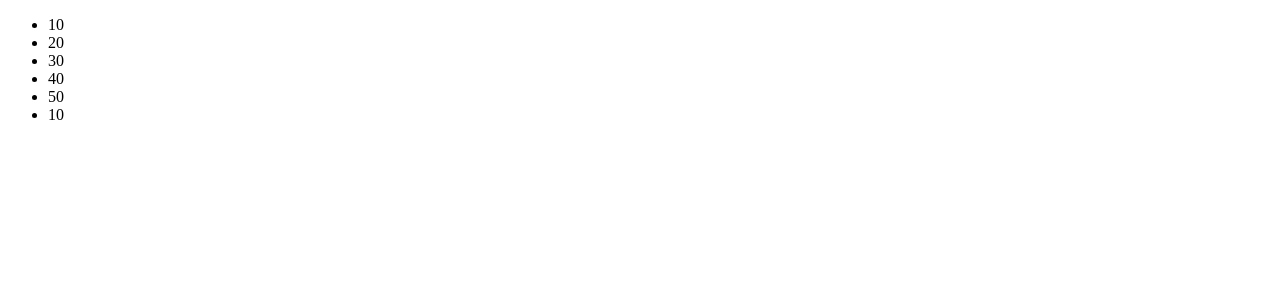
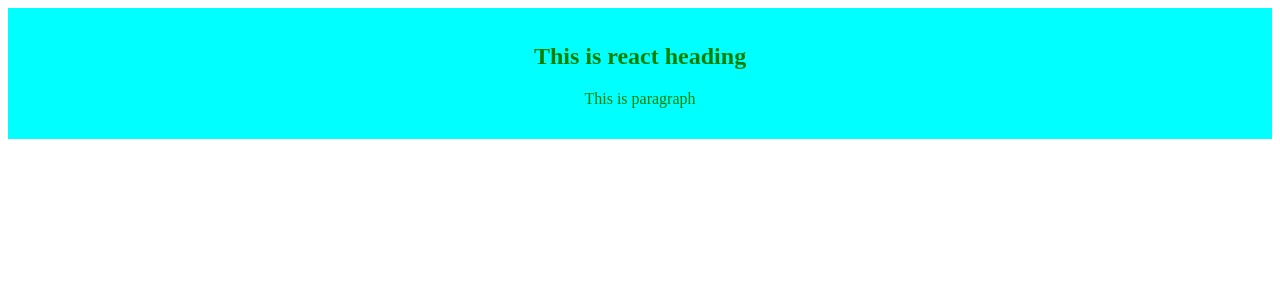
Before and after one commit to Sivakumar-U/UI_Learnings, a React (Vite) app: page / in a window 1280 px wide. Shown: the top 300 px of the page. Built offline with nearby package versions, Linux system fonts and the light colour scheme.

Commit message:
[Siva]Added: How to apply external styling to react js jsx file.

```diff
--- a/src/App.css
+++ b/src/App.css
@@ -1,5 +1,12 @@
-.main{
+/* .main{
     text-align: center;
     font-size:50px;
     margin-top:270px;
+} */
+
+.box{
+    text-align: center;
+    color: green;
+    background-color: cyan;
+    padding: 15px;
 }
--- a/src/App.jsx
+++ b/src/App.jsx
@@ -1,10 +1,10 @@
 import React from 'react';
-import Array1 from './Array1';
+import ExternalStyling from './ExternalStyling';
 
 const App = () => {
   return (
     <div>
-      <Array1/>
+      <ExternalStyling/>
     </div>
   );
 };
--- /dev/null
+++ b/src/ExternalStyling.jsx
@@ -0,0 +1,12 @@
+import React from 'react'
+
+function ExternalStyling() {
+  return (
+    <div className='box'>
+      <h2>This is react heading</h2>
+      <p>This is paragraph</p>
+    </div>
+  )
+}
+
+export default ExternalStyling
```
